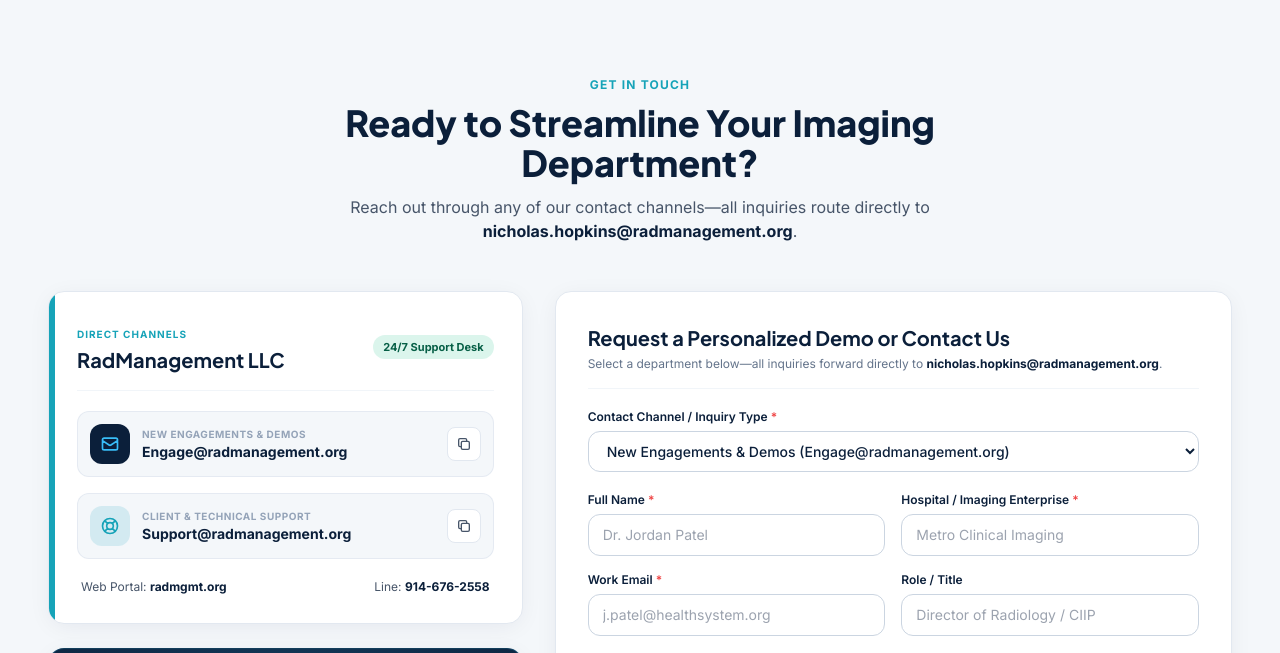
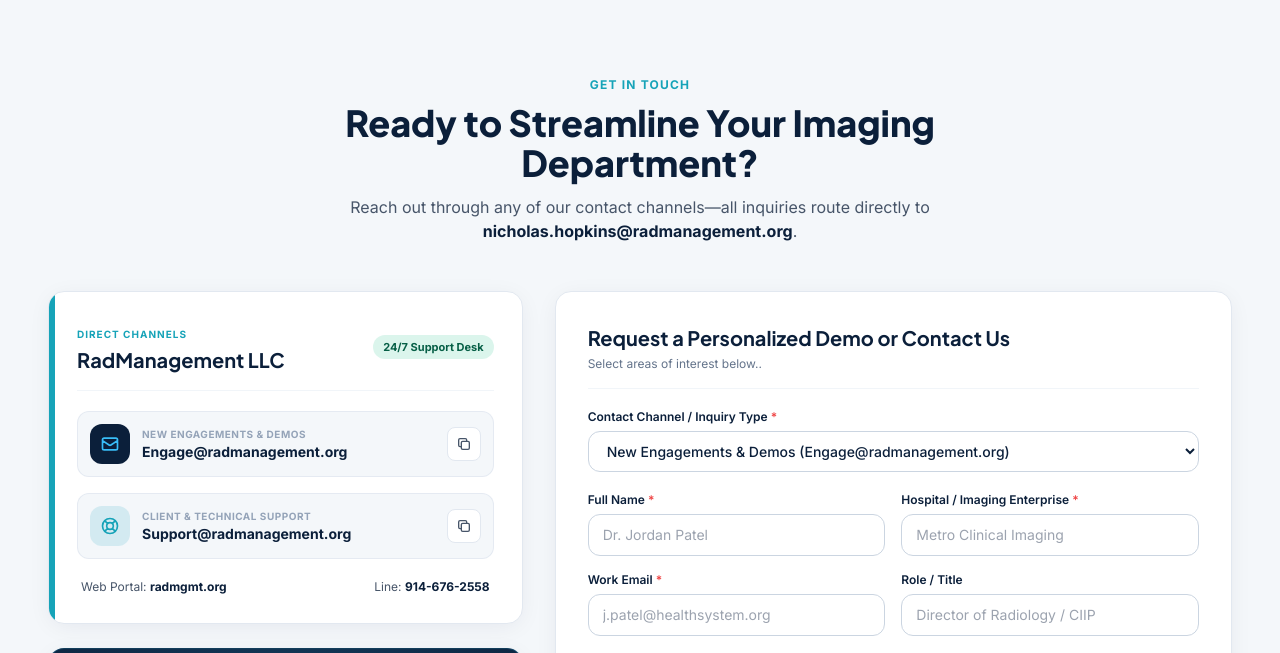
Before and after one commit to radiologymgmt/radmgmt-website, a plain HTML site: page index.html in a window 1280 px wide. Both pictures are taken after a click on the link "Request Demo". Shown: the part 90-743 px from the top of the page. Drawn offline with nearby package versions, Linux system fonts and the light colour scheme.

Commit message:
Update demo request form description text

```diff
--- a/index.html
+++ b/index.html
@@ -1213,7 +1213,7 @@
             <div class="border-b border-slate-100 pb-4 flex flex-col sm:flex-row sm:items-center justify-between gap-2">
               <div>
                 <h3 class="font-display text-xl font-bold text-navy">Request a Personalized Demo or Contact Us</h3>
-                <p class="text-xs text-slate-500 mt-1">Select a department below—all inquiries forward directly to <strong class="text-navy">nicholas.hopkins@radmanagement.org</strong>.</p>
+                <p class="text-xs text-slate-500 mt-1">Select areas of interest below.</strong>.</p>
               </div>
             </div>
 
```
